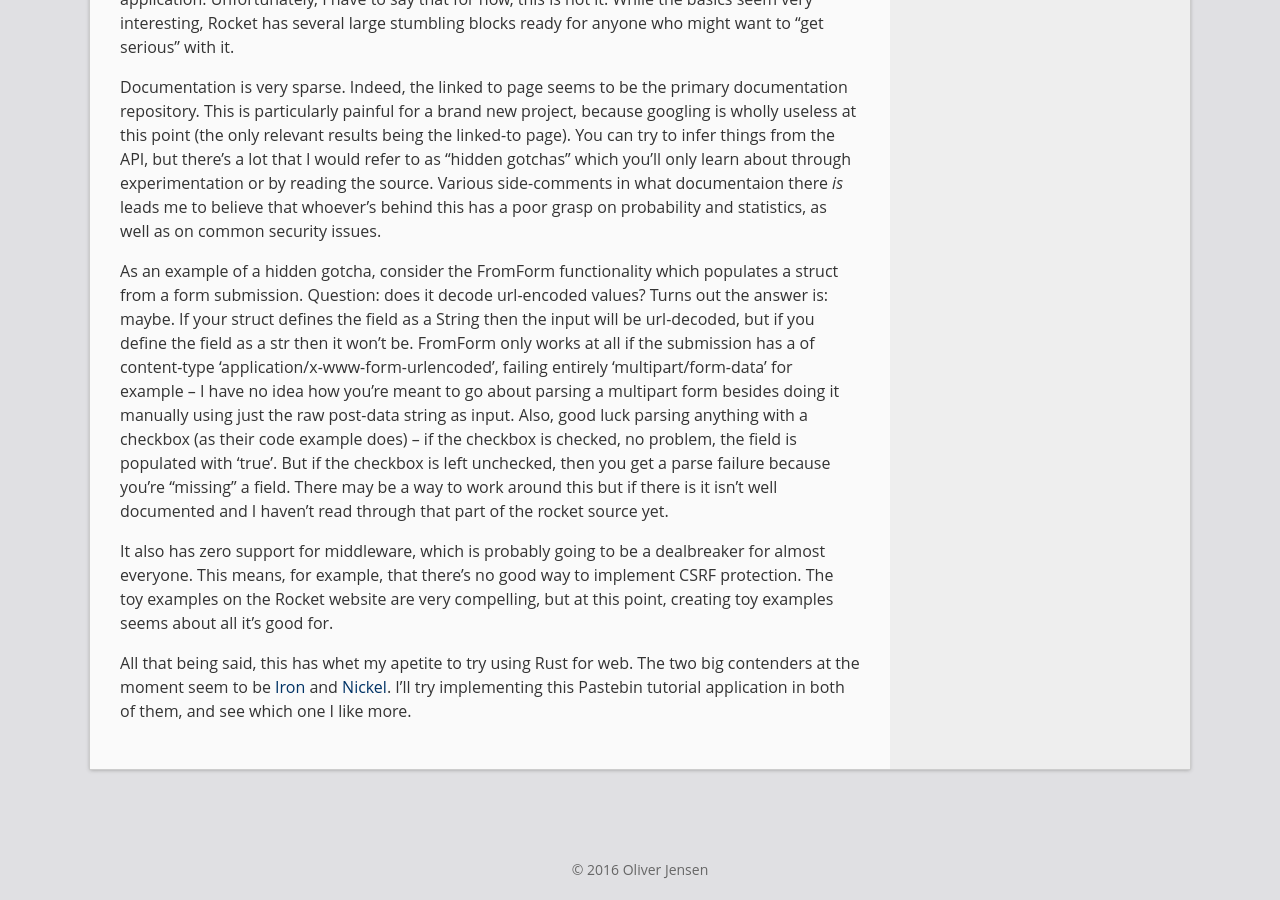
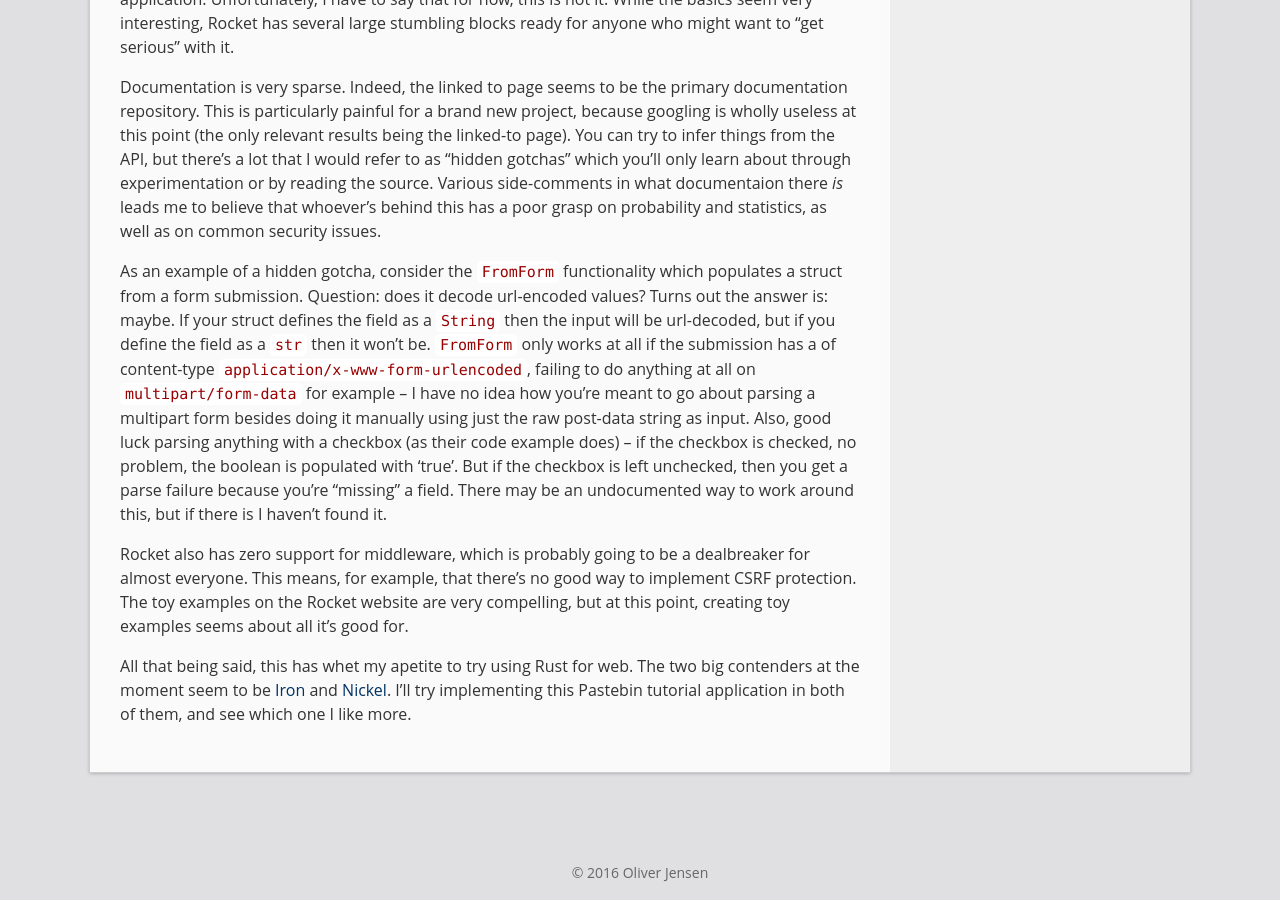
Before and after one commit to ojensen5115/ojensen5115.github.io, a Jekyll site: the page built from _posts/2016-12-23-rocket-rust-web.md, in a window 1280 px wide and 900 px high, scrolled down 632 px. Built offline with Jekyll 4.4.1, drawn with Linux system fonts in a browser that asks for light colours.

Commit message:
minor tweaks to rocket post

```diff
--- a/_posts/2016-12-23-rocket-rust-web.md
+++ b/_posts/2016-12-23-rocket-rust-web.md
@@ -20,8 +20,8 @@ So I've given Rocket a serious try over the last few days, implementing the [Pas
 
 Documentation is very sparse. Indeed, the linked to page seems to be the primary documentation repository. This is particularly painful for a brand new project, because googling is wholly useless at this point (the only relevant results being the linked-to page). You can try to infer things from the API, but there's a lot that I would refer to as "hidden gotchas" which you'll only learn about through experimentation or by reading the source. Various side-comments in what documentaion there *is* leads me to believe that whoever's behind this has a poor grasp on probability and statistics, as well as on common security issues.
 
-As an example of a hidden gotcha, consider the FromForm functionality which populates a struct from a form submission. Question: does it decode url-encoded values? Turns out the answer is: maybe. If your struct defines the field as a String then the input will be url-decoded, but if you define the field as a str then it won't be. FromForm only works at all if the submission has a of content-type 'application/x-www-form-urlencoded', failing entirely 'multipart/form-data' for example -- I have no idea how you're meant to go about parsing a multipart form besides doing it manually using just the raw post-data string as input. Also, good luck parsing anything with a checkbox (as their code example does) -- if the checkbox is checked, no problem, the field is populated with 'true'. But if the checkbox is left unchecked, then you get a parse failure because you're "missing" a field. There may be a way to work around this but if there is it isn't well documented and I haven't read through that part of the rocket source yet.
+As an example of a hidden gotcha, consider the `FromForm` functionality which populates a struct from a form submission. Question: does it decode url-encoded values? Turns out the answer is: maybe. If your struct defines the field as a `String` then the input will be url-decoded, but if you define the field as a `str` then it won't be. `FromForm` only works at all if the submission has a of content-type `application/x-www-form-urlencoded`, failing to do anything at all on `multipart/form-data` for example -- I have no idea how you're meant to go about parsing a multipart form besides doing it manually using just the raw post-data string as input. Also, good luck parsing anything with a checkbox (as their code example does) -- if the checkbox is checked, no problem, the boolean is populated with 'true'. But if the checkbox is left unchecked, then you get a parse failure because you're "missing" a field. There may be an undocumented way to work around this, but if there is I haven't found it.
 
-It also has zero support for middleware, which is probably going to be a dealbreaker for almost everyone. This means, for example, that there's no good way to implement CSRF protection. The toy examples on the Rocket website are very compelling, but at this point, creating toy examples seems about all it's good for.
+Rocket also has zero support for middleware, which is probably going to be a dealbreaker for almost everyone. This means, for example, that there's no good way to implement CSRF protection. The toy examples on the Rocket website are very compelling, but at this point, creating toy examples seems about all it's good for.
 
 All that being said, this has whet my apetite to try using Rust for web. The two big contenders at the moment seem to be [Iron](http://ironframework.io/) and [Nickel](http://nickel.rs/). I'll try implementing this Pastebin tutorial application in both of them, and see which one I like more.
```
